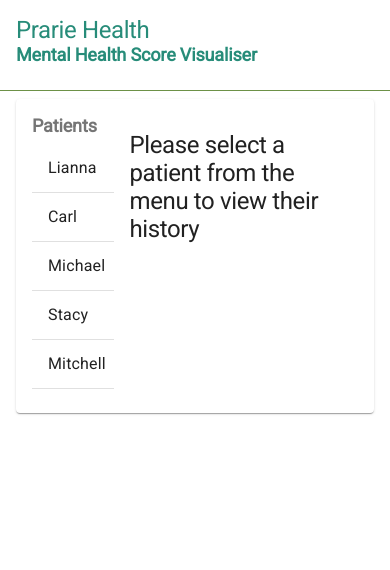
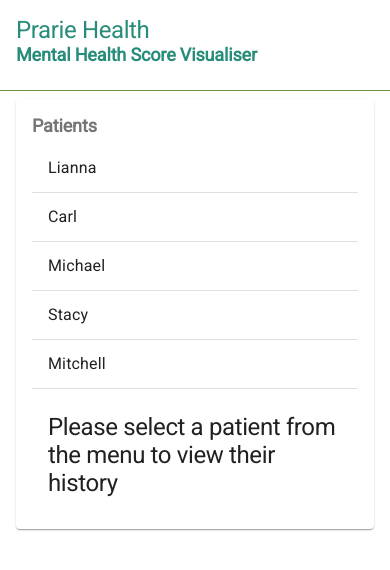
Before and after one commit to pstringe/Mental-Health-Score-Visualizer, a React (Create React App) app: page / in a window 390 px wide. Shown: the top 570 px of the page. Built offline with nearby package versions, Linux system fonts and the light colour scheme; data requests are answered from the project's data file.

Commit message:
collaps columns on extra small screens

```diff
--- a/src/App.js
+++ b/src/App.js
@@ -104,10 +104,10 @@ function App() {
         <Container>
         <Paper className={classes.main}>
           <Grid container direction='row'>
-            <Grid item xs={3}>
+            <Grid item xs={12} sm={3}>
               <PatientList patients={patientList} selectPatient={selectPatient}/>
             </Grid>
-            <Grid item xs={9}>
+            <Grid item xs={12} sm={9}>
               <PatientDisplay patient={selectedPatient} visits={patientData}/>
             </Grid>
           </Grid>
```
